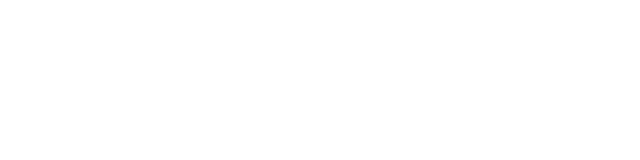
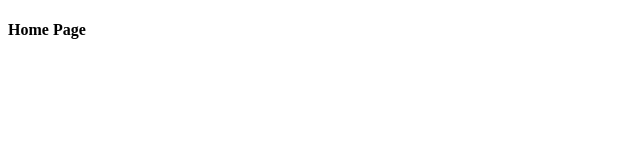
Before and after one commit to sasithhansaka/smart-shopping-platform-express-React, a React (Vite) app in the folder FRONTEND/: page / in a window 1280 px wide. Shown: the top 160 px of the page, without its empty margins (0-640 px from the left). Built offline with nearby package versions, Linux system fonts and the light colour scheme.

Commit message:
frontend folder stucture updated

```diff
--- a/FRONTEND/src/pages/HomePage.jsx
+++ b/FRONTEND/src/pages/HomePage.jsx
@@ -1,11 +1,11 @@
-import React from 'react'
+import React from "react";
 
 function HomePage() {
   return (
     <div>
-
+      <h4>Home Page</h4>
     </div>
-  )
+  );
 }
 
-export default HomePage
+export default HomePage;
--- /dev/null
+++ b/FRONTEND/src/styles/HomePage.css
@@ -0,0 +1,3 @@
+body{
+    color: black;
+}
```
Also changed, not shown: FRONTEND/src/pages/ProductsPage.css (deleted), FRONTEND/src/styles/CheckoutPage.css (added), FRONTEND/src/styles/ProductsPage.css (added).
